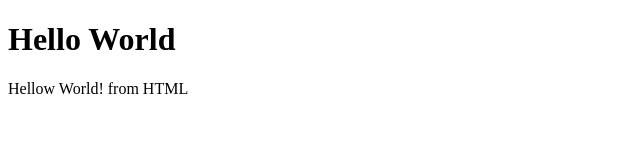
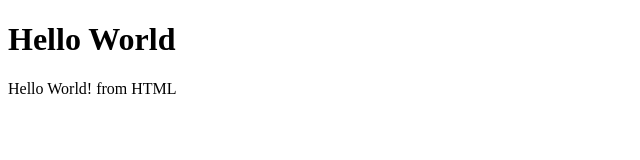
Before and after one commit to harberg/hello-world-express, a website: page public/index.html in a window 1280 px wide. Shown: the full height of the page, 0-640 px from the left. Drawn offline with Linux system fonts and the light colour scheme.

Commit message:
change to index.html

```diff
--- a/public/index.html
+++ b/public/index.html
@@ -6,7 +6,7 @@
 	<body>
 		<div class="my_content">
             <h1>Hello World</h1>
-			<p>Hellow World! from HTML</p>
+			<p>Hello World! from HTML</p>
 		</div>
 	</body>
 </html>
```
